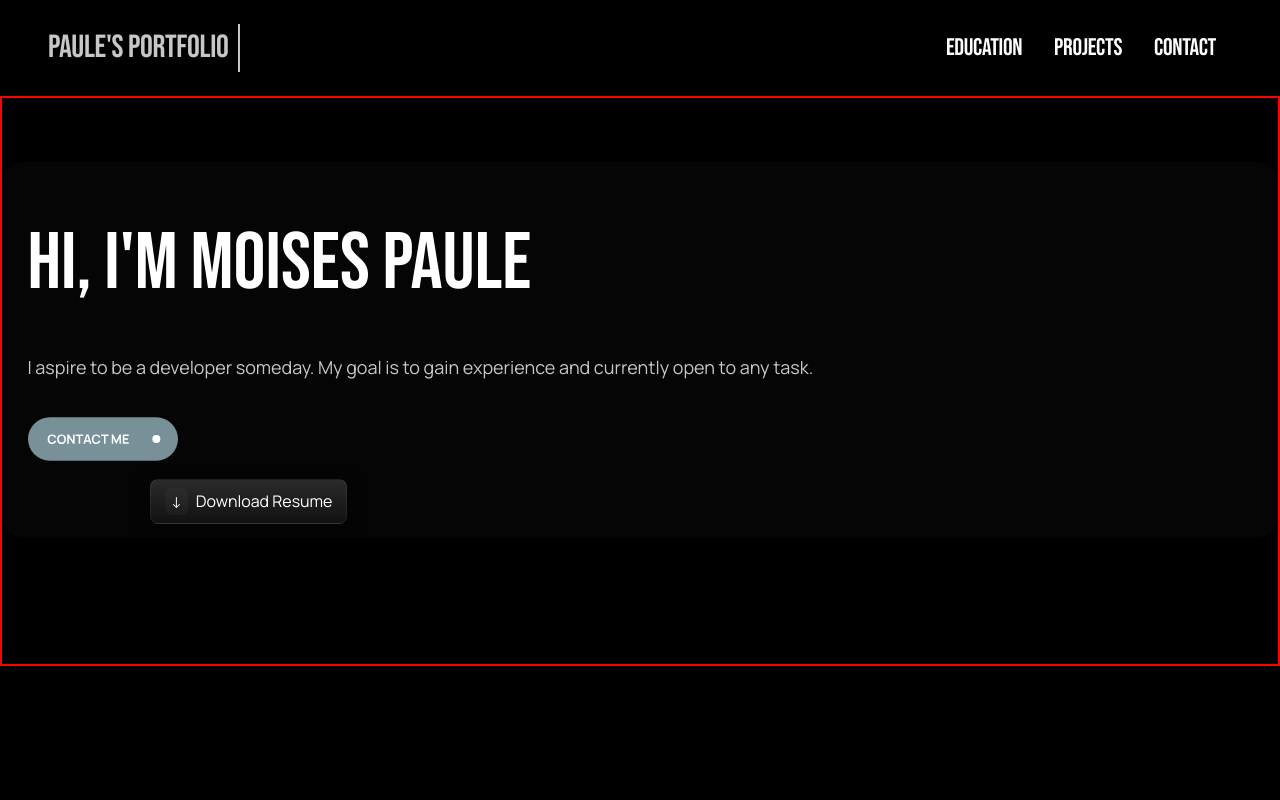
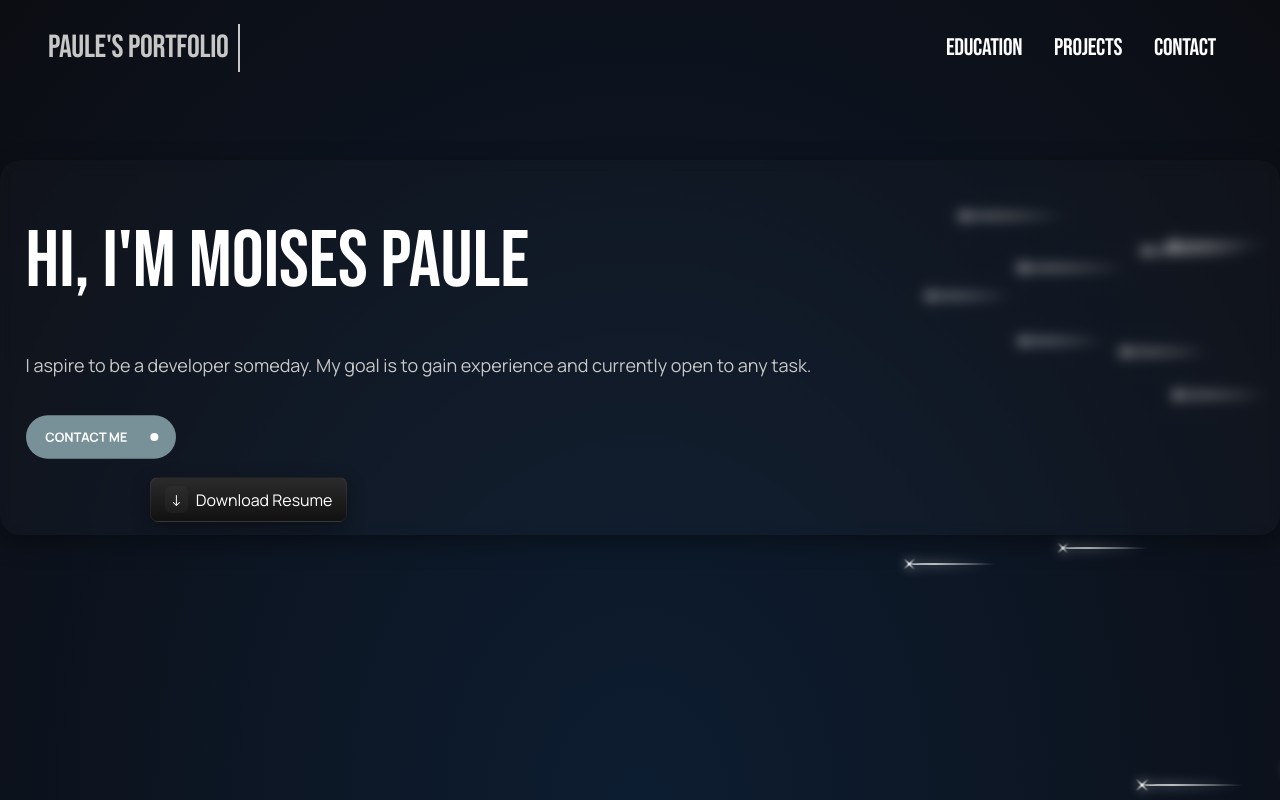
Before and after one commit to Macc-Mp/Myportfolio, a React (Vite) app in the folder Paule-Portfolio/: page / in a window 1280 px wide. Shown: the top 800 px of the page. Built offline with nearby package versions, Linux system fonts and the light colour scheme.

Commit message:
checking errors 5%

```diff
--- a/Paule-Portfolio/src/App.jsx
+++ b/Paule-Portfolio/src/App.jsx
@@ -26,16 +26,16 @@ function App() {
       <>
 
         <Design />
-
+          <div className="page-content">
           <NavBar />
           <Header />
           <Skills />
           <ProjectsBody />
           <Education />
-          <ResumeReader />
+          {/* <ResumeReader /> */}
           <Participation />
           <Footer />
-
+          </div>
 
       </>
     )
--- a/Paule-Portfolio/src/css/Education.css
+++ b/Paule-Portfolio/src/css/Education.css
@@ -28,28 +28,17 @@ h2 {
     display: block;
     width: 100%;
     height: 1px;
-    border-bottom: 2px dashed rgba(255,255,255,0.06);
+    border-bottom: 2px dashed rgba(174, 158, 158, 0.06);
     margin: 14px 0 18px 0;
 }
 
 .notes {
-    background-color: var(--dim-white);
+
     border-radius: 10px;
-    animation: flow 2s cubic-bezier(0.4, 0, 0.2, 1) infinite alternate;
+
     transition: color 0.6s cubic-bezier(0.4, 0, 0.2, 1);
 }
 
-@keyframes flow {
-    0% {
-       align-items: left;
-    }
-    50% {
-       align-items: center;
-    }
-    100% {
-        align-items: right;
-    }
-}
 
 .eduCard {
     width: 85%;
@@ -71,7 +60,7 @@ h2 {
     content: "";
     position: absolute;
     inset: 0; /* top:0; right:0; bottom:0; left:0 */
-    background: rgba(0,0,0,0.55);
+    background: transparent;
     /* blur the page content behind this layer to create a soft, blurry black background */
     -webkit-backdrop-filter: blur(12px) saturate(120%);
     backdrop-filter: blur(12px) saturate(120%);
--- a/Paule-Portfolio/src/css/Header.css
+++ b/Paule-Portfolio/src/css/Header.css
@@ -1,6 +1,5 @@
 /*start of intro.css */
 .intro {
-    border: 2px solid red;
     z-index: 1;
     position: relative;
     overflow: hidden;
--- a/Paule-Portfolio/src/css/index.css
+++ b/Paule-Portfolio/src/css/index.css
@@ -21,17 +21,18 @@
     --animeThree: #f9f9f9;
 }
 
-/* Ensure page content sits above the decorative background
+/* Ensure page content sits above the decorative background */
 .page-content {
     position: relative;
     z-index: 1;
+
 }
- */
+
 
 html, body{
     width: auto;
     height: 100%;
-    background-color: var(--dull-color) !important;
+
 
 }
 
```
